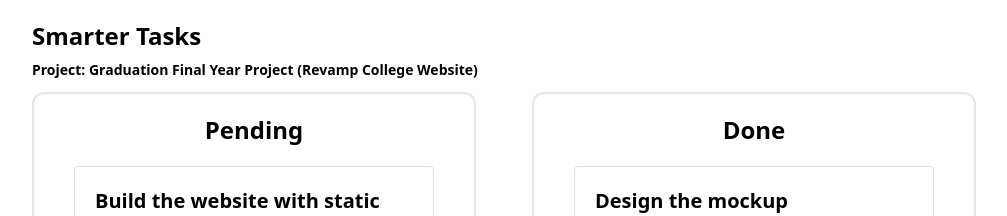
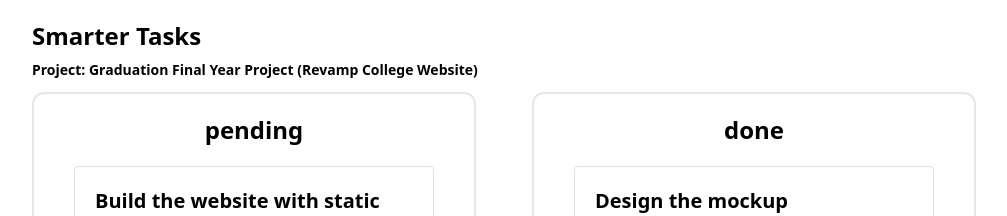
Before and after one commit to Mahendar0701/wd301, a React (Vite) app in the folder hello-react/: page / in a window 1280 px wide. Shown: the top 216 px of the page, without its empty margins (136-1143 px from the left). Built offline with nearby package versions, Linux system fonts and the light colour scheme.

Commit message:
date changes

```diff
--- a/hello-react/package.json
+++ b/hello-react/package.json
@@ -4,8 +4,8 @@
   "version": "0.0.0",
   "type": "module",
   "scripts": {
-    "dev": "vite",
-    "build": "vite build",
+    "start": "vite",
+    "build": "tsc && vite build",
     "lint": "eslint . --ext js,jsx --report-unused-disable-directives --max-warnings 0",
     "preview": "vite preview"
   },
--- a/hello-react/src/App.jsx
+++ b/hello-react/src/App.jsx
@@ -13,7 +13,7 @@ function App() {
         </p>
         <div className="flex justify-center">
           <div className="flex-1 w-36 px-10 border-2 rounded-xl border-grey-900 p-5 ml-32">
-            <h1 className="text-2xl font-bold text-center pb-5">Pending</h1>
+            <h1 className="text-2xl font-bold text-center pb-5">pending</h1>
             <TaskCard
               title="Build the website with static content"
               dueDate="10th April"
@@ -28,7 +28,7 @@ function App() {
           </div>
 
           <div className="flex-1 w-36 px-10 border-2 rounded-xl border-grey-900 p-5 ml-14 mr-32">
-            <h1 className="text-2xl font-bold bold text-center pb-5">Done</h1>
+            <h1 className="text-2xl font-bold bold text-center pb-5">done</h1>
             <TaskCard
               title="Design the mockup"
               completedAtDate="10th April"
```
